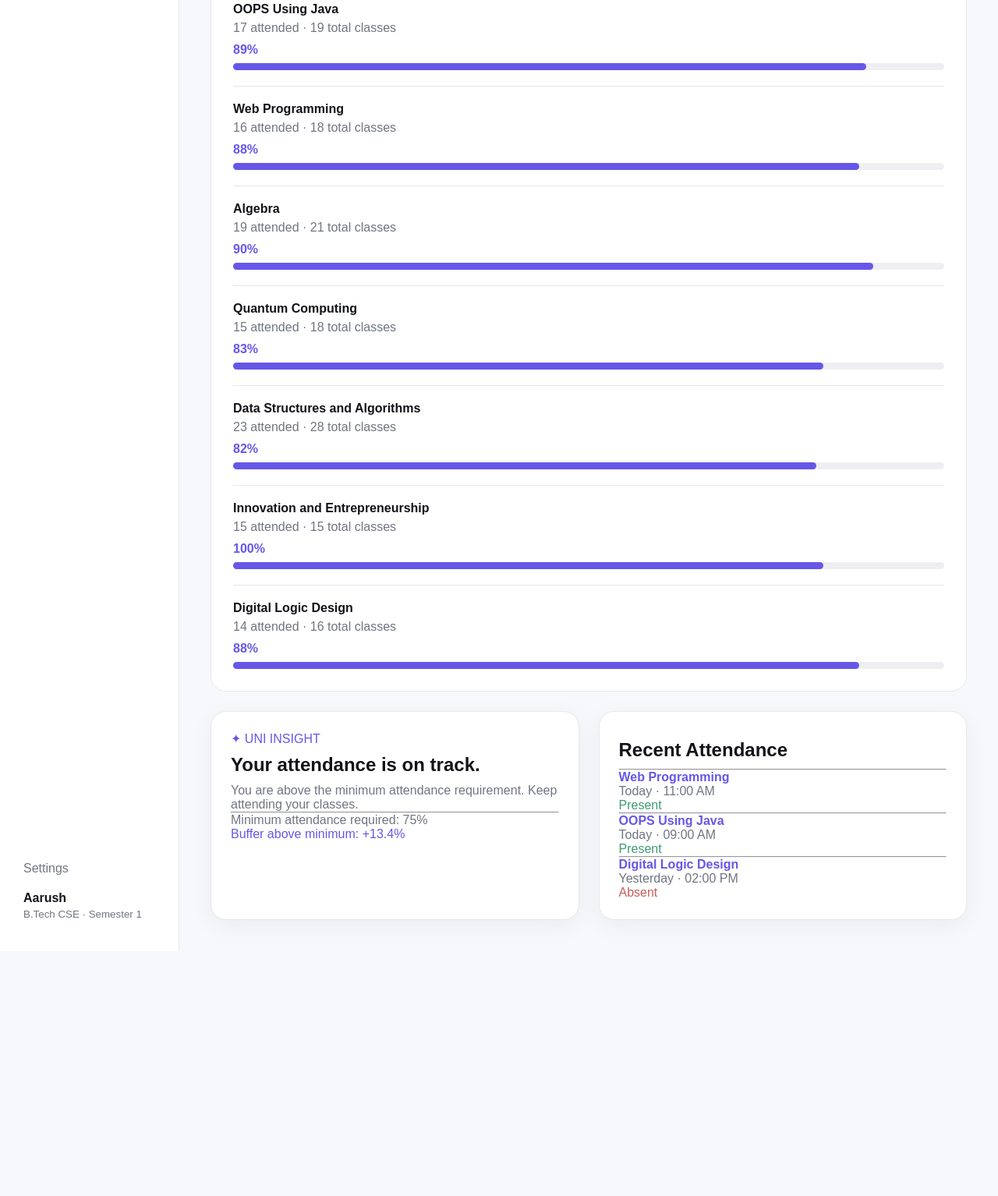
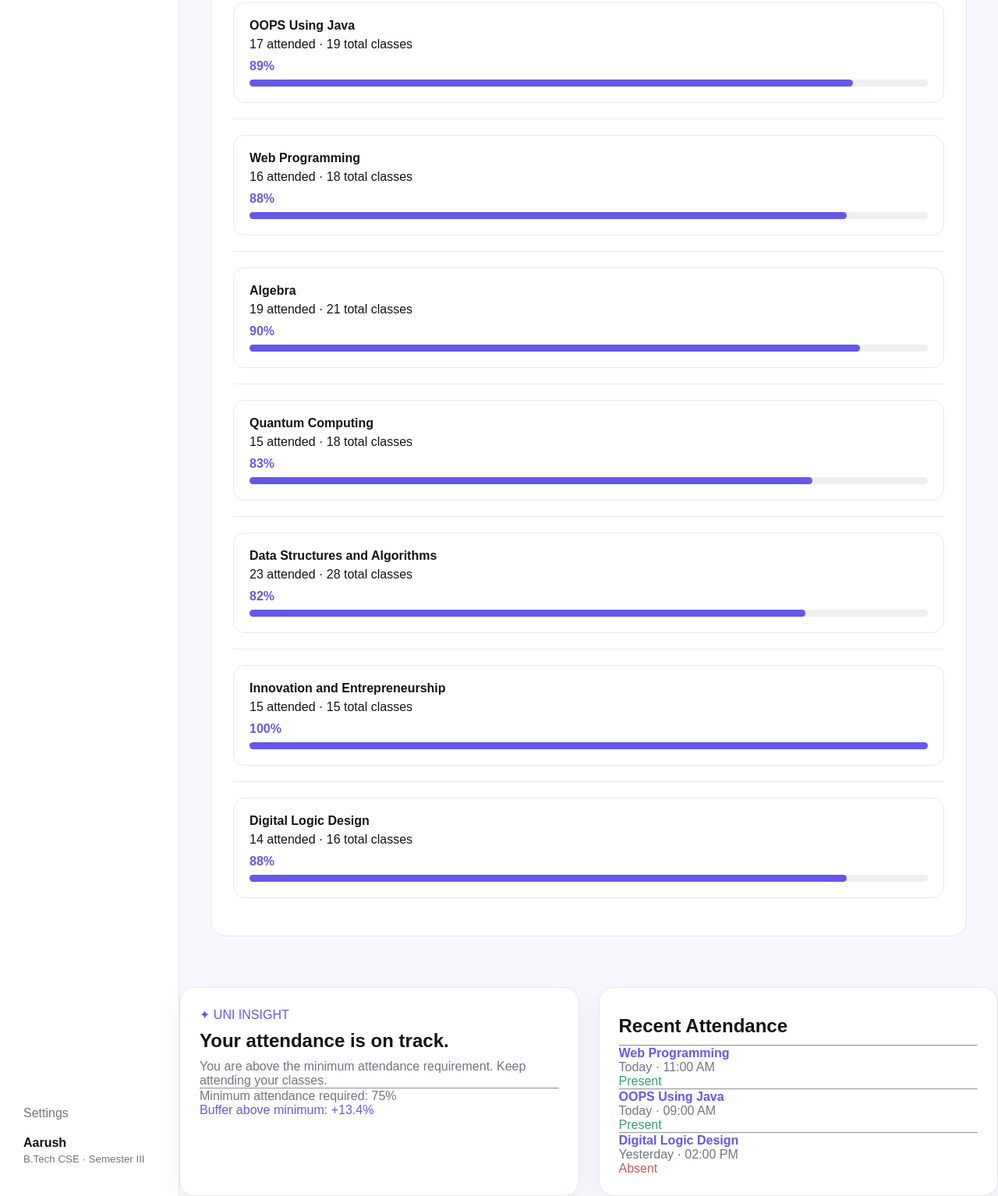
Before and after one commit to Beast2411/Univrse, a plain HTML site: page attendance.html in a window 1280 px wide. Shown: the part 928-2462 px from the top of the page at 78% size. Before the commit the page ends 2148 px from the top, so only its background shows below. Drawn offline with Linux system fonts and the light colour scheme.

Commit message:
Update the sunject wise  attendance into boxes

```diff
--- a/attendance.html
+++ b/attendance.html
@@ -26,7 +26,7 @@
             <div class="sidebar-bottom">
                 <a href="#">Settings</a>
                 <p>Aarush</p>
-                <small>B.Tech CSE · Semester 1</small>
+                <small>B.Tech CSE · Semester III</small>
             </div>
 
         </aside>
@@ -35,7 +35,7 @@
 
             <div class="navbar">
                 <input type="text" placeholder="Search UNIVRSE...">
-                <span>🔔 &nbsp; Aarush Negi</span>
+                <span> &nbsp; Aarush Negi</span>
             </div>
 
             <div class="content">
@@ -82,6 +82,7 @@
 
                 <div class="attendance">
 
+
                     <h2>Subject-wise Attendance</h2>
                     <p>Attendance details for each subject.</p>
 
@@ -97,7 +98,7 @@
 
                     </div>
                     <hr>
-
+                    <div class="subject-box">
                         <h3>OOPS Using Java</h3>
                         <p>17 attended · 19 total classes</p>
                         <b>89%</b>
@@ -105,8 +106,10 @@
                         <div class="progress">
                             <div class="bar" style="width:89%"></div>
                         </div>
+                    </div>
 
                     <hr>
+                    <div class="subject-box">
 
                         <h3>Web Programming</h3>
                         <p>16 attended · 18 total classes</p>
@@ -115,8 +118,10 @@
                         <div class="progress">
                             <div class="bar" style="width:88%"></div>
                         </div>
+                    </div>
 
                     <hr>
+                    <div class="subject-box">
 
                         <h3>Algebra</h3>
                         <p>19 attended · 21 total classes</p>
@@ -125,8 +130,10 @@
                         <div class="progress">
                             <div class="bar" style="width:90%"></div>
                         </div>
+                    </div>
 
                     <hr>
+                    <div class="subject-box">
 
                         <h3>Quantum Computing</h3>
                         <p>15 attended · 18 total classes</p>
@@ -135,8 +142,10 @@
                         <div class="progress">
                             <div class="bar" style="width:83%"></div>
                         </div>
+                    </div>
 
                     <hr>
+                    <div class="subject-box">
 
                         <h3>Data Structures and Algorithms</h3>
                         <p>23 attended · 28 total classes</p>
@@ -145,18 +154,25 @@
                         <div class="progress">
                             <div class="bar" style="width:82%"></div>
                         </div>
+                    </div>
 
                     <hr>
+
+                    <div class="subject-box">
 
                         <h3>Innovation and Entrepreneurship</h3>
                         <p>15 attended · 15 total classes</p>
                         <b>100%</b>
 
                         <div class="progress">
-                        <div class="bar" style="width:83%"></div>
+                            <div class="bar" style="width:100%"></div>
+                        </div>
+
                     </div>
 
                     <hr>
+
+                    <div class="subject-box">
 
                         <h3>Digital Logic Design</h3>
                         <p>14 attended · 16 total classes</p>
@@ -166,6 +182,9 @@
                             <div class="bar" style="width:88%"></div>
                         </div>
 
+                    </div>
+
+                </div>
             </div>
 
             <div class="bottom">
```
Lines whose indentation alone changed are shown as unchanged.
